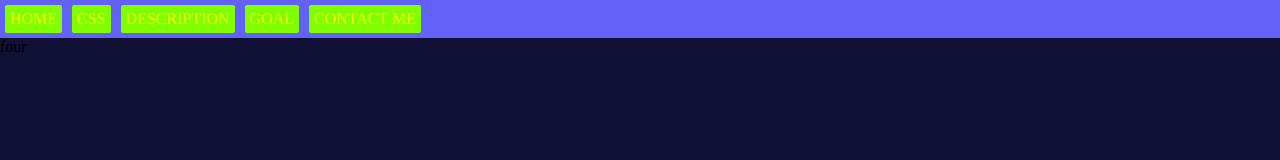
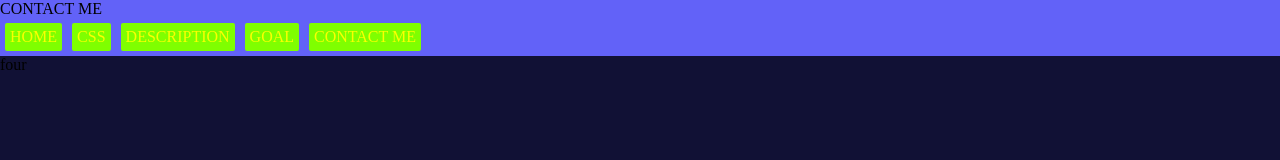
Before and after one commit to kitaroghope/KITAMIRIKE-ROGERS--MID-SEMESTER, a plain HTML site: page four.html in a window 1280 px wide. Drawn offline with Linux system fonts and the light colour scheme.

Commit message:
Update four.html

```diff
--- a/four.html
+++ b/four.html
@@ -9,6 +9,9 @@
 </head>
 <body>
     <div class="header">
+        <div class="icon">
+            <p>CONTACT ME</p>
+        </div>
         <div class="menu">
             <ul>
                 <li><a href="index.html">HOME</a></li>
```
